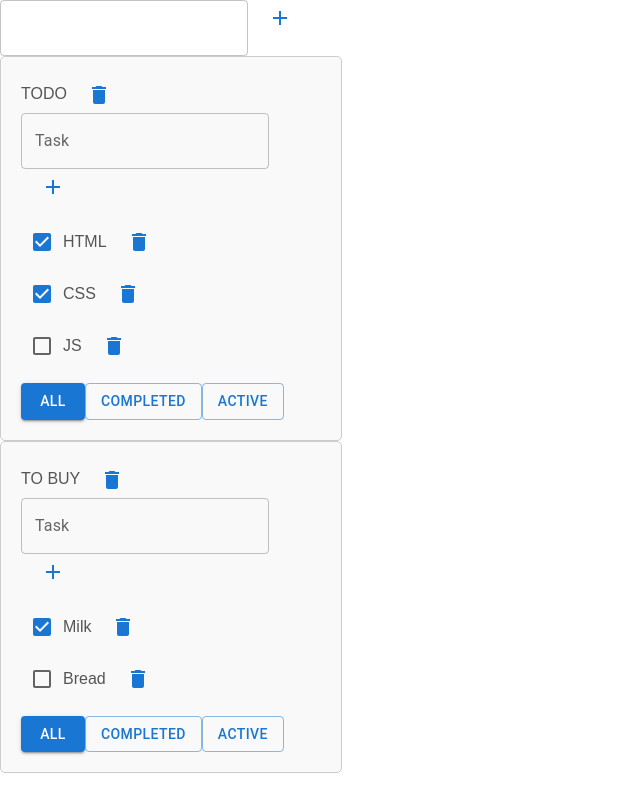
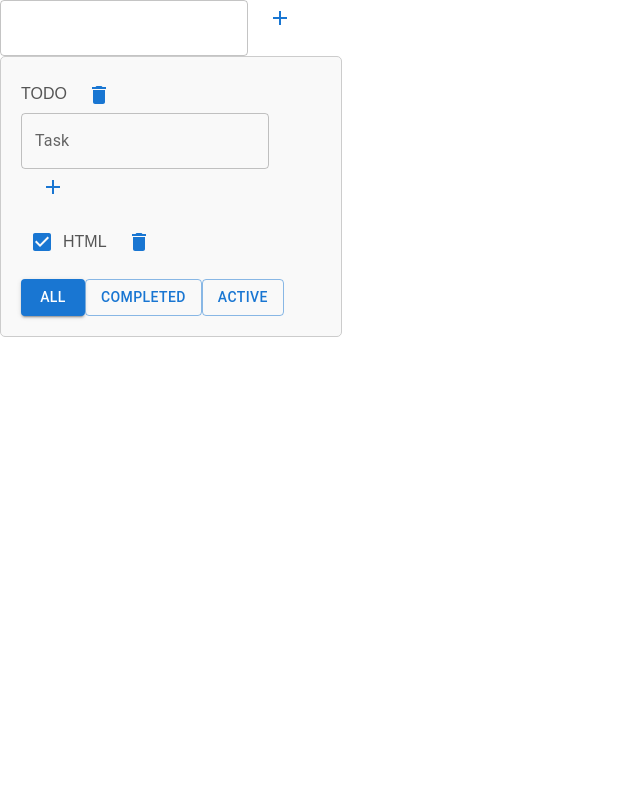
Before and after one commit to astanx/todo-app, a React (Create React App) app: page / in a window 1280 px wide. Shown: the whole page, without its empty margins (0-640 px from the left). Built offline with nearby package versions, Linux system fonts and the light colour scheme.

Commit message:
useReducer

```diff
--- a/src/App.tsx
+++ b/src/App.tsx
@@ -1,10 +1,23 @@
-import React, { useState } from "react";
+import React, { useReducer, useState } from "react";
 import Todolist from "./Todolist/Todolist";
 import { v1 } from "uuid";
 import { useForm } from "react-hook-form";
 import { TextField } from "@mui/material";
-import Button from '@mui/material/Button';
-import AddIcon from '@mui/icons-material/Add';
+import Button from "@mui/material/Button";
+import AddIcon from "@mui/icons-material/Add";
+import {
+  addTaskAC,
+  addTodoListAC,
+  changeCheckedTaskAC,
+  changeTaskTitleAC,
+  changeTodoListTitleAC,
+  removeTaskAC,
+  removeTodolistAC,
+  TodolistActionsType,
+  todoListReducer,
+  TodolistStateType,
+  updateTodolistFilterAC,
+} from "./state/todolistReducer";
 
 export type TaskType = {
   id: string;
@@ -12,8 +25,8 @@ export type TaskType = {
   isDone: boolean;
 };
 export type StateTasksType = {
-  [key: string]: Array<TaskType>
-}
+  [key: string]: Array<TaskType>;
+};
 
 export type FilterType = "all" | "completed" | "active";
 
@@ -25,114 +38,51 @@ export type TodoListType = {
 
 function App() {
   const todoListId_1 = v1();
-  const todoListId_2 = v1();
-
-  const [allTasks, setAllTasks] = useState<StateTasksType>({
-    [todoListId_1]: [
-      { id: v1(), title: "HTML", isDone: true },
-      { id: v1(), title: "CSS", isDone: true },
-      { id: v1(), title: "JS", isDone: false },
-    ],
-
-    [todoListId_2]: [
-      { id: v1(), title: "Milk", isDone: true },
-      { id: v1(), title: "Bread", isDone: false },
-    ],
-  });
-
-  const [todoLists, setTodoLists] = useState<Array<TodoListType>>([
-    { title: "TODO", filter: "all", id: todoListId_1 },
-    { title: "TO BUY", filter: "all", id: todoListId_2 },
-  ]);
+  const initialState: TodolistStateType = {
+    todoLists: [{ id: todoListId_1, filter: "all", title: "TODO" }],
+    tasks: {
+      [todoListId_1]: [{ id: v1(), title: "HTML", isDone: true }],
+    },
+  };
+  const [state, dispatch] = useReducer(todoListReducer, initialState);
 
   const deleteTask = (todoListId: string, id: string) => {
-    setAllTasks({
-      ...allTasks,
-      [todoListId]: [
-        ...allTasks[todoListId].filter((task: TaskType) => task.id !== id),
-      ],
-    });
+    dispatch(removeTaskAC(todoListId, id));
   };
 
   const deleteTodoList = (todoListId: string) => {
-    setTodoLists(todoLists.filter((tl: TodoListType) => tl.id !== todoListId));
-    delete allTasks[todoListId];
-    setAllTasks({ ...allTasks });
+    dispatch(removeTodolistAC(todoListId));
   };
 
   const addTask = (title: string, todoListId: string) => {
-    setAllTasks({
-      ...allTasks,
-      [todoListId]: [
-        ...allTasks[todoListId],
-        { id: v1(), title, isDone: false },
-      ],
-    });
+    dispatch(addTaskAC(todoListId, title));
   };
 
   const addTodoList = (title: string) => {
-    const TodoListId: string = v1();
-    setAllTasks({ ...allTasks, [TodoListId]: [] });
-    setTodoLists([...todoLists, { title, id: TodoListId, filter: "all" }]);
+    dispatch(addTodoListAC(title));
   };
 
-  const setChecked = (id: string, todoListId: string) => {
-    setAllTasks({
-      ...allTasks,
-      [todoListId]: [
-        ...allTasks[todoListId].map((task: TaskType) => {
-          if (task.id === id) {
-            return {
-              ...task,
-              isDone: !task.isDone,
-            };
-          }
-          return task;
-        }),
-      ],
-    });
+  const setChecked = (id: string, todoListId: string, isDone: boolean) => {
+    dispatch(changeCheckedTaskAC(todoListId, id, isDone));
   };
 
   const setFilter = (filter: FilterType, todoListId: string) => {
-    const filteredTodoLists = todoLists.map((tl: TodoListType) => {
-      if (tl.id === todoListId) {
-        return { ...tl, filter };
-      }
-      return { ...tl };
-    });
-    setTodoLists(filteredTodoLists);
+    dispatch(updateTodolistFilterAC(filter, todoListId));
   };
 
   const changeTask = (title: string, todoListId: string, id: string) => {
-
-    setAllTasks({
-      ...allTasks,
-      [todoListId]: [
-        ...allTasks[todoListId].map((task: TaskType) => {
-          if (task.id === id) {
-            task.title = title;
-          }
-          return task;
-        }),
-      ],
-    });
+    dispatch(changeTaskTitleAC(todoListId, id, title));
   };
 
   const changeTitle = (title: string, todoListId: string) => {
-
-   setTodoLists([...todoLists.map((tl: TodoListType) => {
-    if (tl.id === todoListId){
-      tl.title = title
-    }
-    return tl
-   })])
+    dispatch(changeTodoListTitleAC(todoListId, title));
   };
 
   return (
     <div className="App">
       <CreateTodo addTodoList={addTodoList} />
-      {todoLists.map((tl: TodoListType) => {
-        let filteredTasks = allTasks[tl.id];
+      {state.todoLists.map((tl: TodoListType) => {
+        let filteredTasks = state.tasks[tl.id];
 
         if (tl.filter === "active") {
           filteredTasks = filteredTasks.filter((task) => !task.isDone);
@@ -143,7 +93,7 @@ function App() {
 
         return (
           <Todolist
-          changeTitle={changeTitle}
+            changeTitle={changeTitle}
             changeTask={changeTask}
             deleteTodoList={deleteTodoList}
             setChecked={setChecked}
@@ -186,8 +136,13 @@ const CreateTodo: React.FC<CreateTodoPropsType> = ({ addTodoList }) => {
 
   return (
     <form onSubmit={handleSubmit(submit)}>
-      <TextField error={!!errors.todo} {...register("todo", { required: true })} />
-      <Button type="submit" ><AddIcon/></Button>
+      <TextField
+        error={!!errors.todo}
+        {...register("todo", { required: true })}
+      />
+      <Button type="submit">
+        <AddIcon />
+      </Button>
     </form>
   );
 };
--- a/src/Todolist/Todolist.tsx
+++ b/src/Todolist/Todolist.tsx
@@ -14,7 +14,7 @@ export type TodoPropsType = {
   filter: FilterType;
   deleteTask: (todoListId: string, id: string) => void;
   addTask: (title: string, todoListId: string) => void;
-  setChecked: (id: string, todoListId: string) => void;
+  setChecked: (id: string, todoListId: string, isDone: boolean) => void;
   setFilter: (filter: FilterType, todoListId: string) => void;
   deleteTodoList: (todoListId: string) => void;
   changeTask: (title: string, todoListId: string, id: string) => void;
@@ -66,7 +66,9 @@ const Todolist: React.FC<TodoPropsType> = (props) => {
             <li key={task.id}>
               <Checkbox
                 checked={task.isDone}
-                onChange={() => props.setChecked(task.id, props.id)}
+                onChange={(e) =>
+                  props.setChecked(task.id, props.id, e.target.checked)
+                }
               />
               <Editable
                 deleteItem={props.deleteTask}
--- a/src/state/todolistReducer.ts
+++ b/src/state/todolistReducer.ts
@@ -1,12 +1,17 @@
 import { v1 } from "uuid";
-import { FilterType, StateTasksType, TaskType, TodoListType } from "../../src/App";
+import {
+  FilterType,
+  StateTasksType,
+  TaskType,
+  TodoListType,
+} from "../../src/App";
 
 export type TodolistStateType = {
   todoLists: Array<TodoListType>;
   tasks: StateTasksType;
 };
 
-export type AddTodolistACType = {
+export type AddTodoListACType = {
   type: "ADD_TODOLIST";
   title: string;
 };
@@ -39,6 +44,7 @@ export type ChangeCheckedACType = {
   type: "CHANGE_TASK_CHECKED";
   todoListId: string;
   taskId: string;
+  isDone: boolean;
 };
 export type ChangeTodoListTitleACType = {
   type: "CHANGE_TODOLIST_TITLE";
@@ -46,8 +52,8 @@ export type ChangeTodoListTitleACType = {
   title: string;
 };
 
-type ActionsType =
-  | AddTodolistACType
+export type TodolistActionsType =
+  | AddTodoListACType
   | RemoveTodolistACType
   | UpdateTodolistFilterACType
   | AddTaskACType
@@ -56,13 +62,22 @@ type ActionsType =
   | ChangeCheckedACType
   | ChangeTodoListTitleACType;
 
+const todoListId_1 = v1();
+
+const initialState: TodolistStateType = {
+  todoLists: [{ id: todoListId_1, filter: "all", title: "TODO" }],
+  tasks: {
+    [todoListId_1]: [{ id: v1(), title: "HTML", isDone: true }],
+  },
+};
+
 export const todoListReducer = (
-  state: TodolistStateType,
-  action: ActionsType
-) => {
+  state: TodolistStateType = initialState,
+  action: TodolistActionsType
+): TodolistStateType => {
   switch (action.type) {
     case "ADD_TODOLIST":
-      const todolistId = v1()
+      const todolistId = v1();
       return {
         ...state,
         todoLists: [
@@ -71,8 +86,8 @@ export const todoListReducer = (
         ],
         tasks: {
           ...state.tasks,
-          [todolistId]: []
-        }
+          [todolistId]: [],
+        },
       };
     case "REMOVE_TODOLIST":
       return {
@@ -139,7 +154,7 @@ export const todoListReducer = (
           [action.todoListId]: [
             ...state.tasks[action.todoListId].map((task: TaskType) => {
               if (task.id === action.taskId) {
-                task.isDone = !task.isDone;
+                task.isDone = action.isDone;
               }
               return task;
             }),
@@ -163,7 +178,7 @@ export const todoListReducer = (
   }
 };
 
-export const addTodolistAC = (title: string): AddTodolistACType => ({
+export const addTodoListAC = (title: string): AddTodoListACType => ({
   type: "ADD_TODOLIST",
   title,
 });
@@ -208,11 +223,13 @@ export const changeTaskTitleAC = (
 });
 export const changeCheckedTaskAC = (
   todoListId: string,
-  taskId: string
+  taskId: string,
+  isDone: boolean
 ): ChangeCheckedACType => ({
   type: "CHANGE_TASK_CHECKED",
   todoListId,
   taskId,
+  isDone,
 });
 export const changeTodoListTitleAC = (
   todoListId: string,
```
Also changed, not shown: 1 other file (tests, documents, lock files or other folders).
